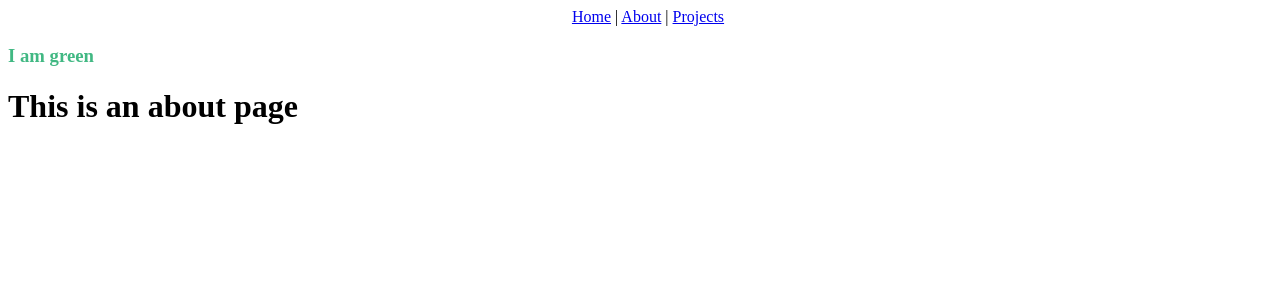
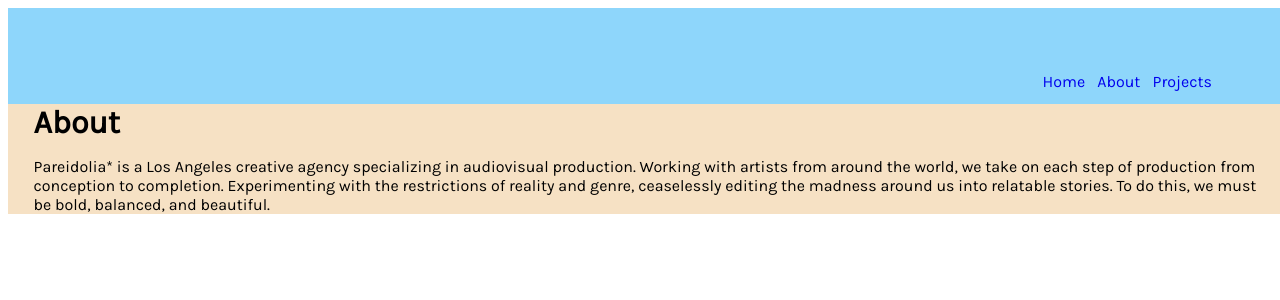
Before and after one commit to bry-an/jrdotcom, a Vue app: page /about in a window 1280 px wide. Shown: the top 300 px of the page. Built offline with nearby package versions, Linux system fonts and the light colour scheme.

Commit message:
add copy and some style

```diff
--- a/public/index.html
+++ b/public/index.html
@@ -7,6 +7,12 @@
     <link rel="icon" href="<%= BASE_URL %>favicon.ico">
     <title><%= htmlWebpackPlugin.options.title %></title>
   </head>
+  <style>
+    @import url('https://fonts.googleapis.com/css?family=Karla&display=swap');
+    #app {
+      font-family: 'Karla', sans-serif;
+    }
+  </style>
   <body>
     <noscript>
       <strong>We're sorry but <%= htmlWebpackPlugin.options.title %> doesn't work properly without JavaScript enabled. Please enable it to continue.</strong>
--- a/src/App.vue
+++ b/src/App.vue
@@ -1,14 +1,13 @@
 <template>
   <div id="app">
-    <div id="nav">
-      <router-link to="/">Home</router-link> |
-      <router-link to="/about">About</router-link> |
-      <router-link to="/projects">Projects</router-link>
-    </div>
-    <h3 id='green'>
-      I am green
-    </h3>
-    <router-view/>
+      <div id="nav">
+        <router-link class="nav-item" to="/">Home</router-link>
+        <router-link class="nav-item" to="/about">About</router-link>
+        <router-link class="nav-item" to="/projects">Projects</router-link>
+      </div>
+    <div class="body">
+      <router-view/>
+   </div>
   </div>
 </template>
 
@@ -19,17 +18,27 @@ export default {
 </script>
 
 <style lang="scss">
-@import './assets/style/globalStyles.scss';
+@import '@/assets/style/globalStyles.scss';
 
 #app {
   width: 100vw;
   height: 100vh;
+  margin: auto;
 }
 #nav {
-  text-align: center;
+  text-align: right;
+  background-color: $jr-blue;
+  padding-right: 5%;
+  padding-top: 5%;
+  padding-bottom: 1%;
 }
-#green {
-  color: $jr-green;
+.nav-item {
+  padding-right: 1%;
+  text-decoration: none;
+}
+.body {
+  background-color: $jr-cream;
+  padding: 0 2%;
 }
 
 </style>
--- a/src/assets/style/globalStyles.scss
+++ b/src/assets/style/globalStyles.scss
@@ -2,3 +2,4 @@
 $jr-red: #800000;
 $jr-green: #41B883;
 $jr-blue: #8ED6FB;
+$jr-cream: #F6E1C4;
--- a/src/views/About.vue
+++ b/src/views/About.vue
@@ -1,5 +1,12 @@
 <template>
   <div class="about">
-    <h1>This is an about page</h1>
+    <h1>About</h1>
+    <p>
+      Pareidolia* is a Los Angeles creative agency specializing in audiovisual production.
+Working with artists from around the world, we take on each step of production
+from conception to completion. Experimenting with the restrictions of reality and
+genre, ceaselessly editing the madness around us into relatable stories. To do this,
+we must be bold, balanced, and beautiful.
+    </p>
   </div>
 </template>
--- a/src/views/Home.vue
+++ b/src/views/Home.vue
@@ -1,5 +1,7 @@
 <template>
   <div class="home">
+    <h1>This is home.</h1>
+
 
   </div>
 </template>
@@ -15,5 +17,12 @@ export default {
 </script>
 
 <style lang="scss">
+@import '@/assets/style/globalStyles.scss';
 
+h1 {
+  margin: 0;
+}
+.home {
+  color: $jr-green;
+}
 </style>
--- a/src/views/Projects.vue
+++ b/src/views/Projects.vue
@@ -1,6 +1,9 @@
 <template>
   <div class="projects">
-    <h1>This is a projects page</h1>
+    <h1>Projects</h1>
+    <p>Our sound and music department, lead by creative director Cyrus Gill, provides studio and on-set production for all Foam Soda projects.</p>
+
+<p>In addition to film scoring, Foley, and bespoke commercial production, Cyrus develops albums with a variety of bands from pop to experimental.</p>
   </div>
 </template>
 
@@ -10,6 +13,12 @@ export default {
 }
 </script>
 
-<style lang="scss" scoped>
+<style lang="scss">
+@import '@/assets/style/globalStyles.scss';
+
+h1 {
+  margin: 0;
+}
+
 
 </style>
--- /dev/null
+++ b/webpack.config.js
@@ -0,0 +1,26 @@
+module.exports = {
+    module: {
+      rules: [
+        // ... other rules omitted
+
+        // this will apply to both plain `.scss` files
+        // AND `<style lang="scss">` blocks in `.vue` files
+        {
+            test: /\.scss$/,
+            use: [
+              'vue-style-loader',
+              'css-loader',
+              {
+                loader: 'sass-loader',
+                options: {
+                  // you can also read from a file, e.g. `variables.scss`
+                  // use `data` here if sass-loade version < 8
+                  prependData: `./assets/style/globalStyles.scss`
+                }
+              }
+            ]
+          }
+      ]
+    },
+    // plugin omitted
+  }
```
